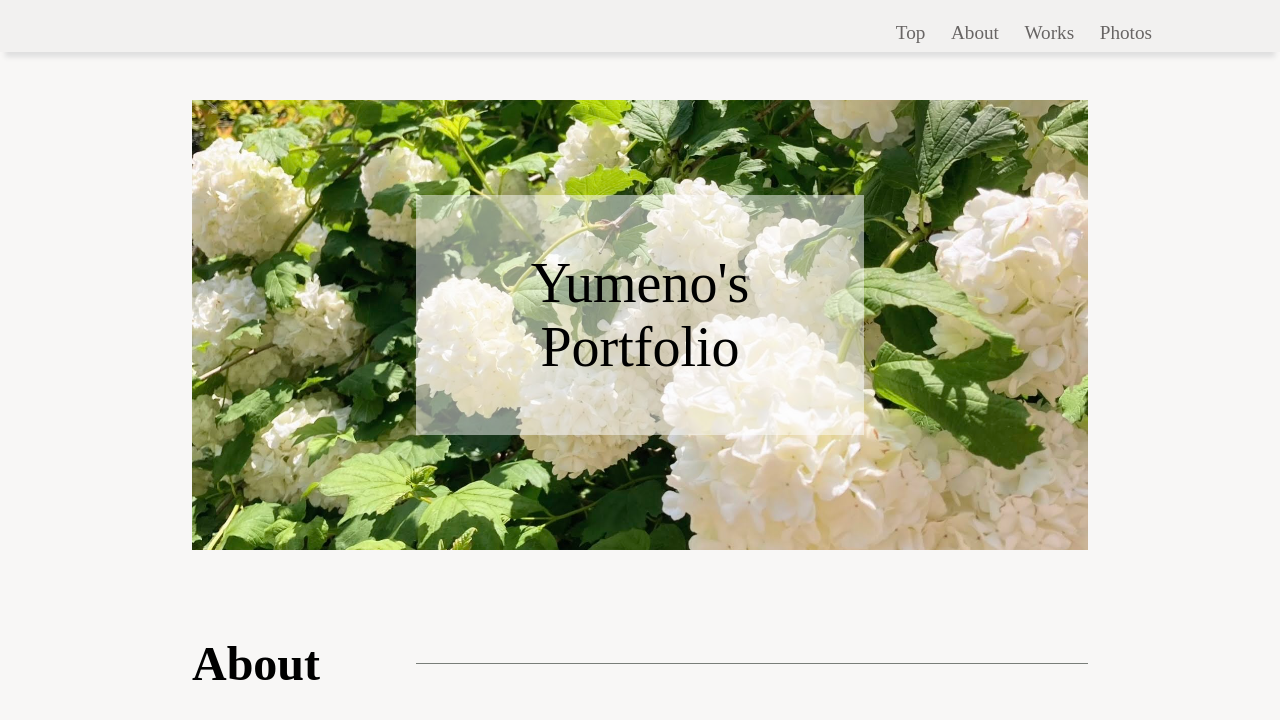
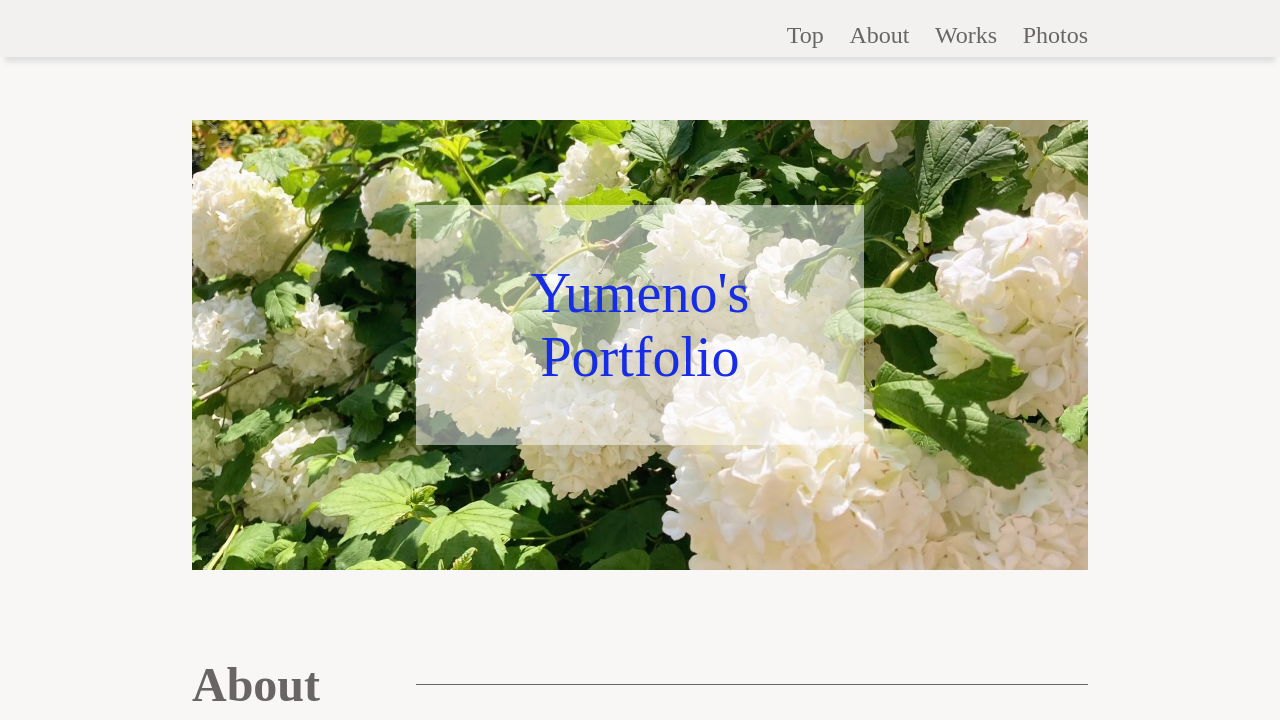
Before and after one commit to y-ugok/y-ugok.github.io, a plain HTML site: page index.html in a window 1280 px wide. Shown: the top 720 px of the page. Drawn offline with Linux system fonts and the light colour scheme.

Commit message:
Add files via upload

```diff
--- a/style.css
+++ b/style.css
@@ -1,10 +1,28 @@
+@import url("https://fonts.googleapis.com/css2?family=Noto+Sans+JP:wght@100..900&display=swap");
+/* Bodoni Moda */
+@import url("https://fonts.googleapis.com/css2?family=Bodoni+Moda:ital,opsz,wght@0,6..96,400..900;1,6..96,400..900&family=Noto+Sans+JP&display=swap");
 /* --------------------------------------------- */
 /* ▼モバイルファースト (全環境に共通のデザイン) */
 /* --------------------------------------------- */
 body {
   margin: 0;
   font-family: "Nanum Myeongjo", serif;
+  font-family: "Noto Sans JP", sans-serif;
+  color: #5a5547;
   background-color: #f8f7f6;
+}
+header,
+footer,
+.title > h1,
+#center > h1,
+.about + h2,
+.text {
+  font-family: "Nanum Myeongjo", serif;
+  color: #b3b3b3;
+}
+.container h1 {
+  color: rgb(22 44 229);
+  font-family: "Nanum Myeongjo", serif;
 }
 main {
   width: 85%;
@@ -18,12 +36,10 @@ header {
   z-index: 2;
 }
 header ul {
-  /* position: fixed;
-  right: 15%; */
   list-style-type: none;
   display: flex;
   justify-content: flex-end;
-  margin-right: 10%;
+  margin-right: 7%;
   margin-top: 0;
   margin-bottom: 0;
   padding: 0.5em 0;
@@ -31,6 +47,9 @@ header ul {
 .about ul {
   padding-inline-start: 0;
   list-style-type: inside;
+}
+header li {
+  font-size: 1em;
 }
 li {
   /* font-size: 4.5vw; */
@@ -40,6 +59,7 @@ li {
 a {
   text-decoration: none;
   color: #686564;
+  font-size: 1em;
 }
 .container img {
   width: 100%;
@@ -60,18 +80,18 @@ a {
   text-align: center;
   z-index: 1;
   padding: 0.5em;
-  font-size: 2.5em;
 }
 .title {
   display: flex;
   align-items: center;
   justify-content: space-between;
   margin: 50px 0 0;
+  color: #686564;
 }
 .title div {
   width: 75%;
   height: 1px;
-  background-color: #797e79;
+  background-color: #686564;
 }
 
 .img_inner img {
@@ -85,6 +105,9 @@ a {
 #center {
   text-align: center;
 }
+#center > h1 {
+  font-size: 2.5em;
+}
 #center > img {
   width: 250px;
   height: 250px;
@@ -97,7 +120,7 @@ a {
 }
 .about li:before {
   content: "・";
-  color: #81bfd9;
+  color: #781d16;
 }
 .about li:last-child {
   list-style-type: none;
@@ -107,8 +130,9 @@ h2 + p {
   margin-left: 2.5vw;
 }
 .text {
-  color: #440000;
+  color: #620000;
   font-style: italic;
+  font-size: 2.5em;
 }
 .justsize {
   width: 80%;
@@ -120,7 +144,7 @@ h2 + p {
 }
 .center {
   text-align: center;
-  margin: 3.5vw;
+  margin: 45px 0 50px;
 }
 #button {
   border-radius: 2em;
@@ -143,8 +167,7 @@ footer {
 }
 
 footer {
-  /* padding: 0.5em 0; */
-  background-color: #c4a550;
+  background-color: #d3d3d3;
   margin-top: 60px;
   font-size: 1.5em;
 }
@@ -152,6 +175,7 @@ h3 {
   text-align: center;
 }
 footer p {
+  margin-top: 100px;
   margin-bottom: 0;
   padding: 1em;
   color: white;
@@ -172,6 +196,8 @@ footer p {
   height: 100px;
 }
 .title > h1 {
+  color: #686564;
+
   font-size: 3em;
   padding-right: 0.5em;
 }
@@ -182,15 +208,15 @@ footer p {
   main {
     width: 70%;
   }
-  li {
-    font-size: 1.5vw;
+  .about li {
+    font-size: 1.35vw;
   }
   #center > img {
     width: 450px;
     height: 450px;
   }
-  .container img:first-child {
-    margin-top: 100px;
+  container img:first-child {
+    margin-top: 135px;
   }
   .justsize img {
     width: 60%;
@@ -212,6 +238,19 @@ footer p {
     font-size: 3em;
     padding-right: 0;
   }
+  .text {
+    margin-left: 2em;
+    font-size: 2.5em;
+  }
+  header ul {
+    margin-right: 15%;
+  }
+  .container img {
+    margin-top: 120px;
+  }
+  a {
+    font-size: 1.5em;
+  }
 }
 /* ------------------------------------ */
 /* ▼PC用デザインとして付け足すデザイン */
```
